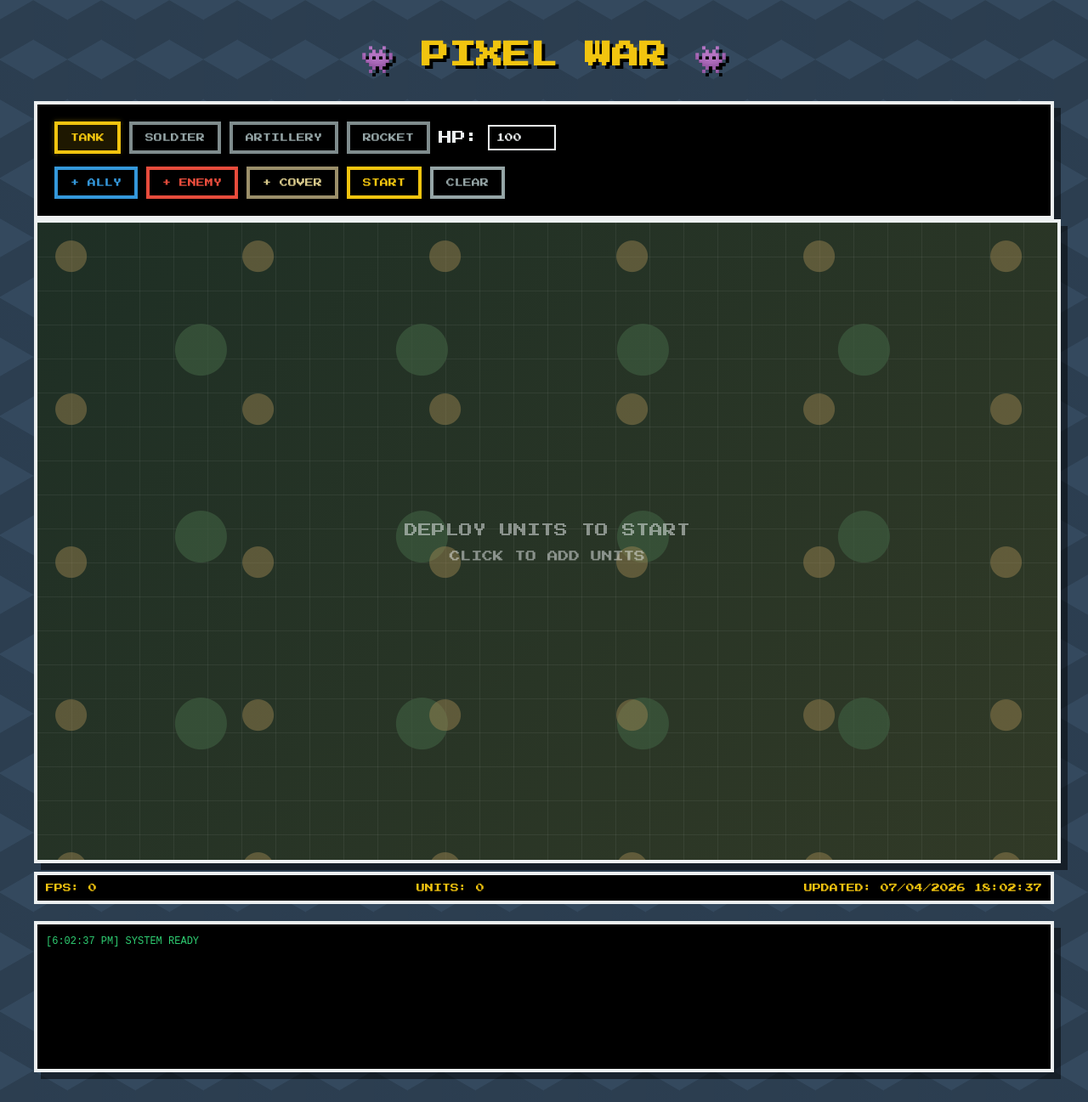
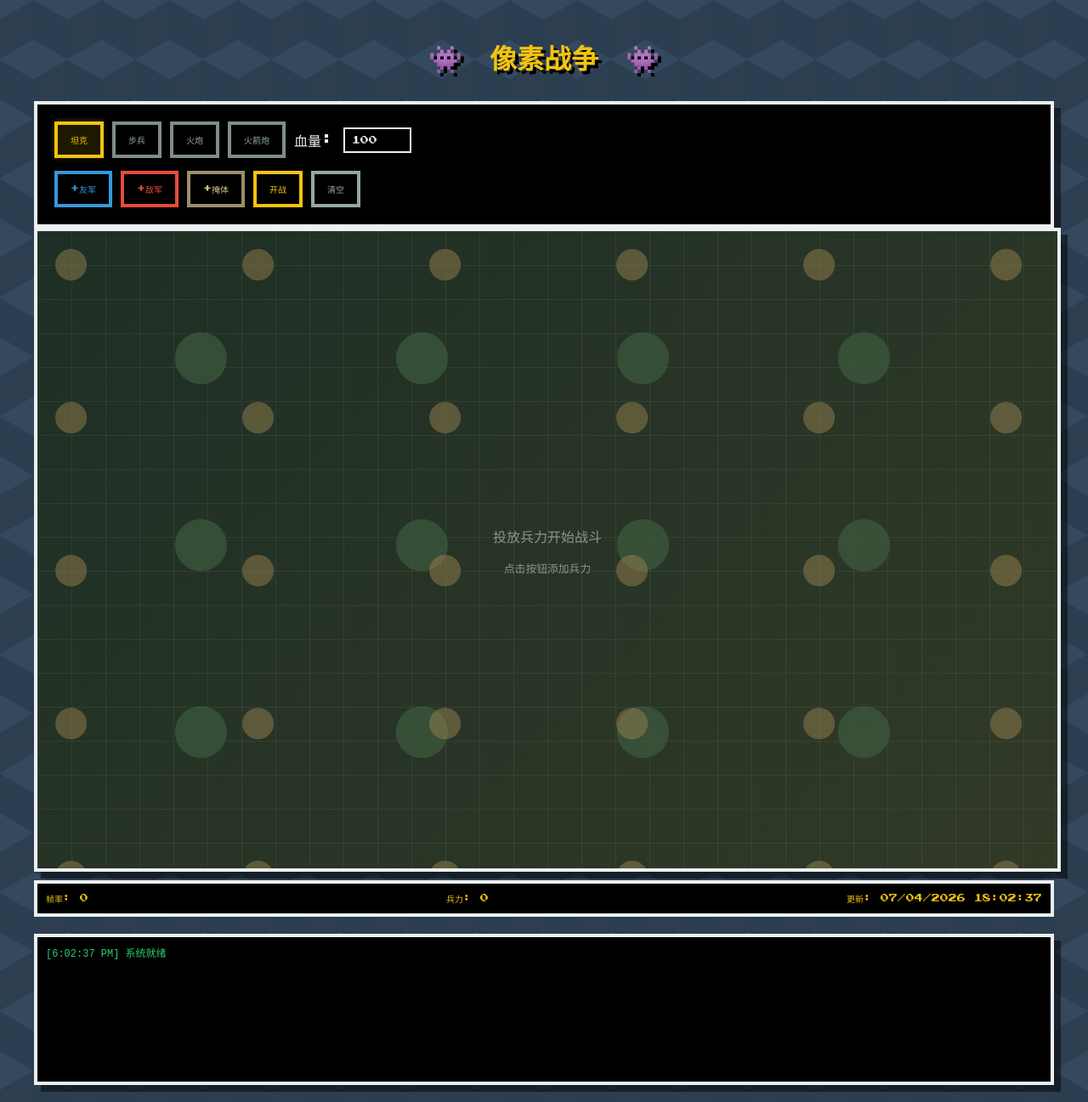
Before and after one commit to CrescentVelvet/crescentvelvet.github.io, a Jekyll site: the page built from _pages/sandbox_war_game.html, in a window 1280 px wide. Shown: the whole page at 85% size. Built offline with Jekyll 4.4.1, drawn with Linux system fonts in a browser that asks for light colours; some web fonts are replaced.

Commit message:
沙盘战争：界面全改为中文（标题/按钮/状态栏/战斗日志/弹窗/悬浮信息，引入 DotGothic16 像素中文字体作为 Press Start 2P 的回退，保留原像素风格）

```diff
--- a/_pages/sandbox_war_game.html
+++ b/_pages/sandbox_war_game.html
@@ -8,7 +8,7 @@ permalink: /sandbox_war_game.html
     <meta charset="UTF-8">
     <meta name="viewport" content="width=device-width, initial-scale=1.0">
     <title>沙盘战争 - 像素战场</title>
-    <link href="https://fonts.googleapis.com/css2?family=Press+Start+2P&display=swap" rel="stylesheet">
+    <link href="https://fonts.googleapis.com/css2?family=Press+Start+2P&family=DotGothic16&display=swap" rel="stylesheet">
     <style>
         :root {
             --pixel-bg: #2c3e50;
@@ -22,7 +22,7 @@ permalink: /sandbox_war_game.html
         body {
             margin: 0;
             padding: 20px;
-            font-family: 'Press Start 2P', cursive;
+            font-family: 'Press Start 2P', 'DotGothic16', cursive;
             background-color: #2c3e50;
             background-image:
                 linear-gradient(30deg, #34495e 12%, transparent 12.5%, transparent 87%, #34495e 87.5%, #34495e),
@@ -81,7 +81,7 @@ permalink: /sandbox_war_game.html
         }
 
         .pixel-btn {
-            font-family: 'Press Start 2P', cursive;
+            font-family: 'Press Start 2P', 'DotGothic16', cursive;
             padding: 10px 15px;
             border: 4px solid;
             background: transparent;
@@ -114,7 +114,7 @@ permalink: /sandbox_war_game.html
         }
 
         .pixel-input, .pixel-select {
-            font-family: 'Press Start 2P', cursive;
+            font-family: 'Press Start 2P', 'DotGothic16', cursive;
             background: #000;
             border: 2px solid var(--pixel-text);
             color: var(--pixel-text);
@@ -590,41 +590,41 @@ permalink: /sandbox_war_game.html
 </head>
 <body>
     <div class="container">
-        <h1>👾 PIXEL WAR 👾</h1>
+        <h1>👾 像素战争 👾</h1>
 
         <div class="game-ui">
             <div class="controls-panel">
                 <div class="control-row">
-                    <button onclick="selectUnitType('tank')" id="unitBtn-tank" class="pixel-btn btn-unit">TANK</button>
-                    <button onclick="selectUnitType('soldier')" id="unitBtn-soldier" class="pixel-btn btn-unit">SOLDIER</button>
-                    <button onclick="selectUnitType('artillery')" id="unitBtn-artillery" class="pixel-btn btn-unit">ARTILLERY</button>
-                    <button onclick="selectUnitType('rocket')" id="unitBtn-rocket" class="pixel-btn btn-unit">ROCKET</button>
-
-                    <label>HP:</label>
+                    <button onclick="selectUnitType('tank')" id="unitBtn-tank" class="pixel-btn btn-unit">坦克</button>
+                    <button onclick="selectUnitType('soldier')" id="unitBtn-soldier" class="pixel-btn btn-unit">步兵</button>
+                    <button onclick="selectUnitType('artillery')" id="unitBtn-artillery" class="pixel-btn btn-unit">火炮</button>
+                    <button onclick="selectUnitType('rocket')" id="unitBtn-rocket" class="pixel-btn btn-unit">火箭炮</button>
+
+                    <label>血量:</label>
                     <input type="number" id="unitHealth" value="100" min="1" max="200" class="pixel-input" style="width: 60px;">
                 </div>
 
                 <div class="control-row">
-                    <button onclick="addAllyUnit()" class="pixel-btn btn-ally">+ ALLY</button>
-                    <button onclick="addEnemyUnit()" class="pixel-btn btn-enemy">+ ENEMY</button>
-                    <button onclick="addObstacle()" class="pixel-btn btn-obstacle">+ COVER</button>
-                    <button onclick="toggleBattle()" id="battleBtn" class="pixel-btn btn-action">START</button>
-                    <button onclick="clearBattlefield()" class="pixel-btn btn-danger">CLEAR</button>
+                    <button onclick="addAllyUnit()" class="pixel-btn btn-ally">+友军</button>
+                    <button onclick="addEnemyUnit()" class="pixel-btn btn-enemy">+敌军</button>
+                    <button onclick="addObstacle()" class="pixel-btn btn-obstacle">+掩体</button>
+                    <button onclick="toggleBattle()" id="battleBtn" class="pixel-btn btn-action">开战</button>
+                    <button onclick="clearBattlefield()" class="pixel-btn btn-danger">清空</button>
                 </div>
             </div>
         </div>
 
         <div class="battlefield" id="battlefield">
             <div class="empty-state" style="position: absolute; top: 50%; left: 50%; transform: translate(-50%, -50%); text-align: center; opacity: 0.5; pointer-events: none;">
-                <p>DEPLOY UNITS TO START</p>
-                <p style="font-size: 0.8em; margin-top: 10px;">CLICK TO ADD UNITS</p>
+                <p>投放兵力开始战斗</p>
+                <p style="font-size: 0.8em; margin-top: 10px;">点击按钮添加兵力</p>
             </div>
         </div>
 
         <div class="status-bar">
-            <span>FPS: <span id="fpsValue">0</span></span>
-            <span>UNITS: <span id="unitCount">0</span></span>
-            <span>UPDATED: <span id="lastModified"></span></span>
+            <span>帧率: <span id="fpsValue">0</span></span>
+            <span>兵力: <span id="unitCount">0</span></span>
+            <span>更新: <span id="lastModified"></span></span>
         </div>
 
         <div class="battle-log" id="battleLog"></div>
@@ -1140,7 +1140,7 @@ permalink: /sandbox_war_game.html
 
             showInfo(event) {
                 const info = document.getElementById('unitInfo');
-                const typeName = this.type === 'tank' ? '坦克' : (this.type === 'artillery' ? '火炮' : (this.type === 'rocket' ? '火箭炮' : '士兵'));
+                const typeName = this.type === 'tank' ? '坦克' : (this.type === 'artillery' ? '火炮' : (this.type === 'rocket' ? '火箭炮' : '步兵'));
                 let extra = '';
                 if (this.type === 'artillery' && this.deployed !== undefined) {
                     extra = `<br>状态: ${this.deployed ? '已部署' : (this.deploying ? '部署中...' : '移动中')}`;
@@ -2214,7 +2214,7 @@ permalink: /sandbox_war_game.html
 
                 if (dist <= this.radius) {
                     const killed = this.target.takeDamage(this.damage);
-                    logBattle(`${this.team === 'ally' ? 'ALLY' : 'ENEMY'} ${this.source.type.toUpperCase()} HIT ${this.target.team === 'ally' ? 'ALLY' : 'ENEMY'} ${this.target.type.toUpperCase()} (-${this.damage})${killed ? ' - DESTROYED!' : ''}`, `${this.team} attack`);
+                    logBattle(`${this.team === 'ally' ? '友军' : '敌军'} ${unitTypeName(this.source.type)} 命中 ${this.target.team === 'ally' ? '友军' : '敌军'} ${unitTypeName(this.target.type)} (-${this.damage})${killed ? ' 击毁！' : ''}`, `${this.team} attack`);
                     this.createImpact(targetX, targetY);
                     return false;
                 }
@@ -2241,7 +2241,7 @@ permalink: /sandbox_war_game.html
                     const dist = Math.sqrt(dx * dx + dy * dy);
                     if (dist <= this.splashRadius) {
                         const killed = unit.takeDamage(this.damage);
-                        logBattle(`${this.team === 'ally' ? 'ALLY' : 'ENEMY'} ROCKET SPLASH HIT ${unit.team === 'ally' ? 'ALLY' : 'ENEMY'} ${unit.type.toUpperCase()} (-${this.damage})${killed ? ' - DESTROYED!' : ''}`, `${this.team} attack`);
+                        logBattle(`${this.team === 'ally' ? '友军' : '敌军'} 火箭溅射命中 ${unit.team === 'ally' ? '友军' : '敌军'} ${unitTypeName(unit.type)} (-${this.damage})${killed ? ' 击毁！' : ''}`, `${this.team} attack`);
                     }
                 }
             }
@@ -2326,8 +2326,7 @@ permalink: /sandbox_war_game.html
                 this.units.push(unit);
                 const element = unit.createElement();
                 this.battlefield.appendChild(element);
-                const typeLabel = unit.type === 'tank' ? 'TANK' : (unit.type === 'artillery' ? 'ARTILLERY' : (unit.type === 'rocket' ? 'ROCKET' : 'SOLDIER'));
-                logBattle(`DEPLOYED ${unit.team === 'ally' ? 'ALLY' : 'ENEMY'} ${typeLabel}`, unit.team);
+                logBattle(`部署 ${unit.team === 'ally' ? '友军' : '敌军'} ${unitTypeName(unit.type)}`, unit.team);
             }
 
             addObstacle(obstacle) {
@@ -2336,7 +2335,7 @@ permalink: /sandbox_war_game.html
 
                 this.obstacles.push(obstacle);
                 this.battlefield.appendChild(obstacle.element);
-                logBattle('COVER PLACED', 'info');
+                logBattle('掩体已放置', 'info');
             }
 
             collidesWithObstacle(x, y, width, height, padding = 2) {
@@ -2511,9 +2510,9 @@ permalink: /sandbox_war_game.html
                     cancelAnimationFrame(this.animationId);
                     this.animationId = null;
                 }
-                this.battlefield.innerHTML = '<div class="empty-state" style="position: absolute; top: 50%; left: 50%; transform: translate(-50%, -50%); text-align: center; opacity: 0.5; pointer-events: none;"><p>DEPLOY UNITS TO START</p><p style="font-size: 0.8em; margin-top: 10px;">CLICK TO ADD UNITS</p></div>';
+                this.battlefield.innerHTML = '<div class="empty-state" style="position: absolute; top: 50%; left: 50%; transform: translate(-50%, -50%); text-align: center; opacity: 0.5; pointer-events: none;"><p>投放兵力开始战斗</p><p style="font-size: 0.8em; margin-top: 10px;">点击按钮添加兵力</p></div>';
                 resetBattleButton();
-                logBattle('BATTLEFIELD CLEARED', 'info');
+                logBattle('战场已清空', 'info');
             }
 
             spawnProjectile(source, target, damage) {
@@ -2533,7 +2532,7 @@ permalink: /sandbox_war_game.html
 
             startBattle() {
                 if (this.units.length < 2) {
-                    alert('DEPLOY AT LEAST 2 UNITS!');
+                    alert('至少投放2个兵力！');
                     return;
                 }
 
@@ -2542,7 +2541,7 @@ permalink: /sandbox_war_game.html
                 this.lastUpdateTime = performance.now();
                 this.lastFrameTime = 0; // 重置帧时间
                 this.framesThisSecond = 0; // 重置帧计数
-                logBattle('BATTLE STARTED!', 'info');
+                logBattle('战斗开始！', 'info');
 
                 this.animationId = requestAnimationFrame((timestamp) => this.gameLoop(timestamp));
             }
@@ -2639,9 +2638,9 @@ permalink: /sandbox_war_game.html
                 this.isPaused = !this.isPaused;
 
                 if (this.isPaused) {
-                    logBattle('BATTLE PAUSED', 'info');
+                    logBattle('战斗暂停', 'info');
                 } else {
-                    logBattle('BATTLE RESUMED', 'info');
+                    logBattle('战斗继续', 'info');
                 }
             }
 
@@ -2660,13 +2659,13 @@ permalink: /sandbox_war_game.html
                 const enemyUnits = this.units.filter(unit => unit.team === 'enemy' && !unit.isDead());
 
                 if (allyUnits.length === 0 && enemyUnits.length === 0) {
-                    logBattle('GAME OVER: DRAW', 'info');
+                    logBattle('游戏结束：平局', 'info');
                 } else if (allyUnits.length === 0) {
-                    logBattle('GAME OVER: ENEMY WINS!', 'info');
+                    logBattle('游戏结束：敌军获胜！', 'info');
                 } else if (enemyUnits.length === 0) {
-                    logBattle('GAME OVER: ALLY WINS!', 'info');
+                    logBattle('游戏结束：友军获胜！', 'info');
                 } else {
-                    logBattle('GAME STOPPED', 'info');
+                    logBattle('战斗中止', 'info');
                 }
             }
         }
@@ -2683,6 +2682,10 @@ permalink: /sandbox_war_game.html
         }
 
         // 工具函数
+        function unitTypeName(type) {
+            return type === 'tank' ? '坦克' : (type === 'artillery' ? '火炮' : (type === 'rocket' ? '火箭炮' : '步兵'));
+        }
+
         function logBattle(message, type = 'info') {
             const logContent = document.getElementById('battleLog'); // 修改了ID
             const logEntry = document.createElement('div');
@@ -2723,7 +2726,7 @@ permalink: /sandbox_war_game.html
                 }
             }
 
-            logBattle('NO ROOM FOR COVER', 'info');
+            logBattle('无空间放置掩体', 'info');
         }
 
         function addUnitWithTeam(team) {
@@ -2755,7 +2758,7 @@ permalink: /sandbox_war_game.html
             }
 
             if (!placed) {
-                logBattle('NO ROOM TO DEPLOY UNIT', 'info');
+                logBattle('无空间投放兵力', 'info');
                 return;
             }
 
@@ -2777,26 +2780,24 @@ permalink: /sandbox_war_game.html
             const battleBtn = document.getElementById('battleBtn');
 
             if (!battlefieldManager.isBattleActive) {
-                // 开始战斗
                 if (battlefieldManager.units.length < 2) {
-                    alert('DEPLOY AT LEAST 2 UNITS!'); // 英文提示
+                    alert('至少投放2个兵力！');
                     return;
                 }
 
                 battlefieldManager.startBattle();
-                battleBtn.textContent = 'PAUSE'; // 英文按钮
+                battleBtn.textContent = '暂停';
                 battleBtn.style.color = '#f1c40f';
                 battleBtn.style.borderColor = '#f1c40f';
             } else {
-                // 暂停/继续战斗
                 battlefieldManager.pauseBattle();
 
                 if (battlefieldManager.isPaused) {
-                    battleBtn.textContent = 'RESUME'; // 英文按钮
+                    battleBtn.textContent = '继续';
                     battleBtn.style.color = '#2ecc71';
                     battleBtn.style.borderColor = '#2ecc71';
                 } else {
-                    battleBtn.textContent = 'PAUSE'; // 英文按钮
+                    battleBtn.textContent = '暂停';
                     battleBtn.style.color = '#f1c40f';
                     battleBtn.style.borderColor = '#f1c40f';
                 }
@@ -2811,7 +2812,7 @@ permalink: /sandbox_war_game.html
             const battleBtn = document.getElementById('battleBtn');
             if (!battleBtn) return;
 
-            battleBtn.textContent = 'START';
+            battleBtn.textContent = '开战';
             battleBtn.style.color = '#f1c40f';
             battleBtn.style.borderColor = '#f1c40f';
         }
@@ -2880,7 +2881,7 @@ permalink: /sandbox_war_game.html
 
         // 初始化
         document.addEventListener('DOMContentLoaded', function() {
-            logBattle('SYSTEM READY', 'info');
+            logBattle('系统就绪', 'info');
             addMobileOptimizations();
             selectUnitType('tank');
             const lastModifiedSpan = document.getElementById('lastModified');
```
